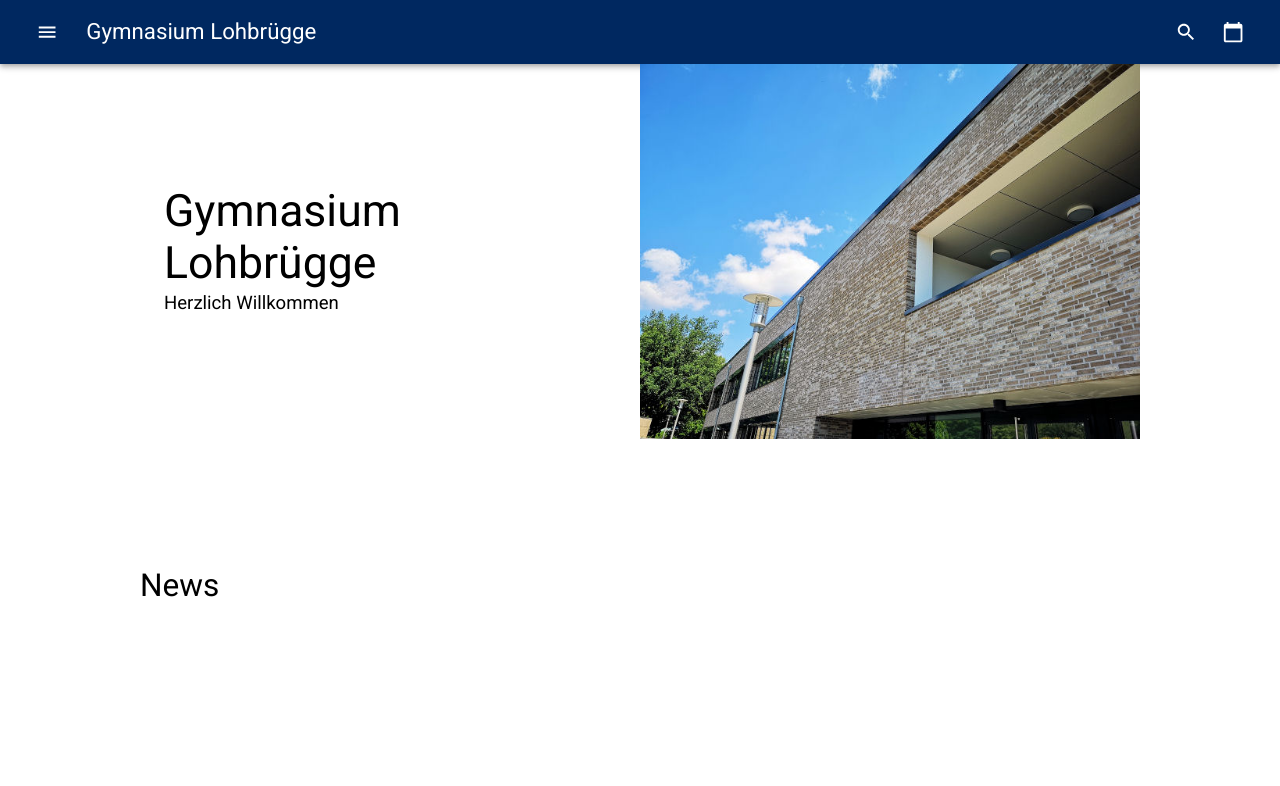
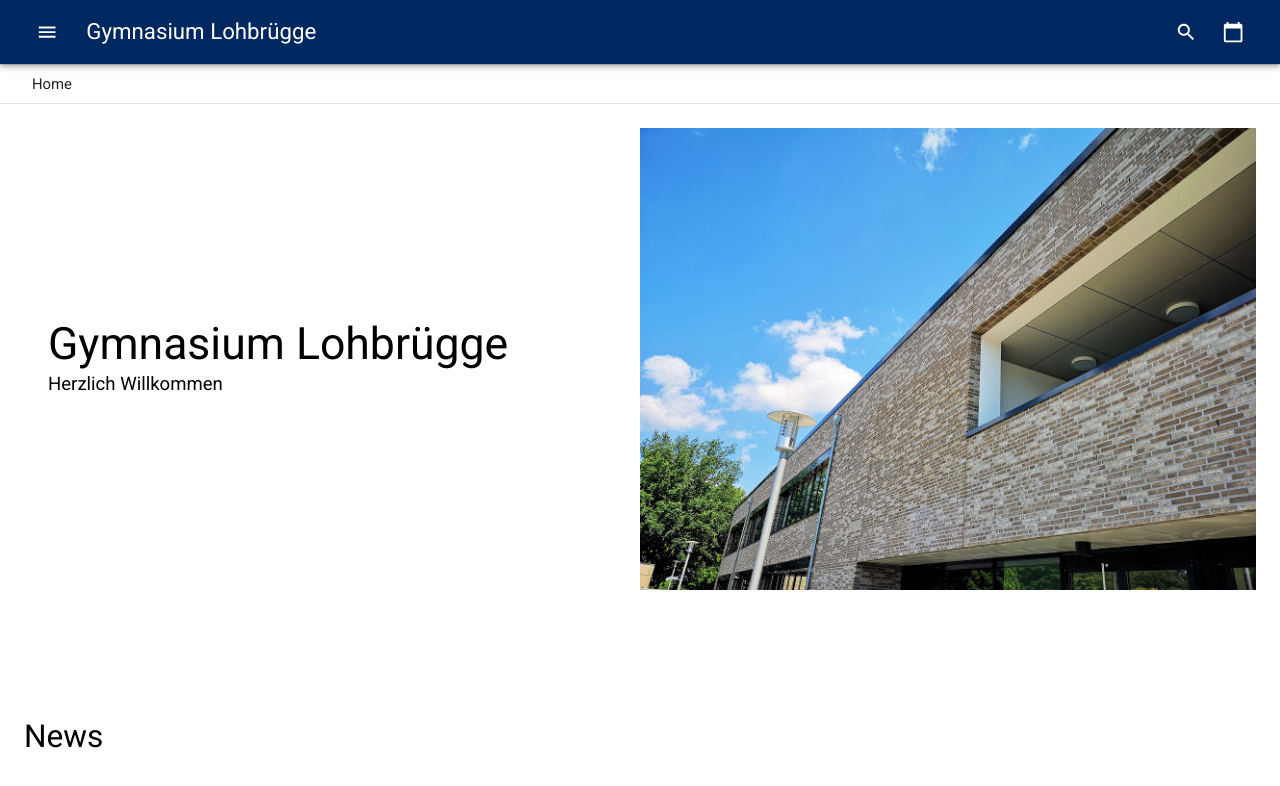
Before and after one commit to nicholas-roether/gyloh-preview, a React (Create React App) app: page / in a window 1280 px wide. Shown: the top 786 px of the page. Built offline with nearby package versions, Linux system fonts and the light colour scheme.

Commit message:
Rework styles

```diff
--- a/src/common/Page.tsx
+++ b/src/common/Page.tsx
@@ -1,4 +1,4 @@
-import { Box, createStyles, WithStyles, withStyles } from "@material-ui/core";
+import { Box, Breadcrumbs, createStyles, Divider, Typography, WithStyles, withStyles } from "@material-ui/core";
 import React from "react";
 import theme from "../theme";
 import { classesIf } from "../util";
@@ -25,20 +25,16 @@ const styles = createStyles({
 		}
 	},
 	contentWrapper: {
-		width: "100%",
-		display: "flex",
-		justifyContent: "center"
-	},
-	content: {
-		// width: "100vw",
-		flexGrow: 1,
-		maxWidth: "1000px",
 		transition: theme.transitions.create(['margin'], {
 			easing: theme.transitions.easing.easeIn,
 			duration: theme.transitions.duration.leavingScreen,
 		})
 	},
-	contentOpen: {
+	content: {
+		maxWidth: "1300px",
+		margin: theme.spacing(3, "auto"),
+	},
+	contentWrapperOpen: {
 		transition: theme.transitions.create(['margin'], {
 			easing: theme.transitions.easing.easeOut,
 			duration: theme.transitions.duration.enteringScreen,
@@ -88,11 +84,18 @@ class Page extends React.Component<PageProps, PageState> {
 					[classes.barOpen, this.state.navOpen]
 				)} />
 				<PageNav open={this.state.navOpen} onOpen={() => this.openNav()} onClose={() => this.closeNav()} swipeable={this.state.swipeable} />
-				<div className={classes.contentWrapper}>
-					<Box className={classesIf(
-						classes.content,
-						[classes.contentOpen, this.state.navOpen]
-					)} pl={3} pr={3}>
+				<Divider />
+				<div className={classesIf(
+						classes.contentWrapper,
+						[classes.contentWrapperOpen, this.state.navOpen]
+				)}>
+					<Box marginX={4} marginY={1}>
+						<Breadcrumbs aria-label="breadcrumbs">
+							<Typography color="textPrimary">Home</Typography>
+						</Breadcrumbs>
+					</Box>
+					<Divider />
+					<Box className={classes.content} pl={3} pr={3}>
 						{this.props.children}
 					</Box>
 				</div>
```
